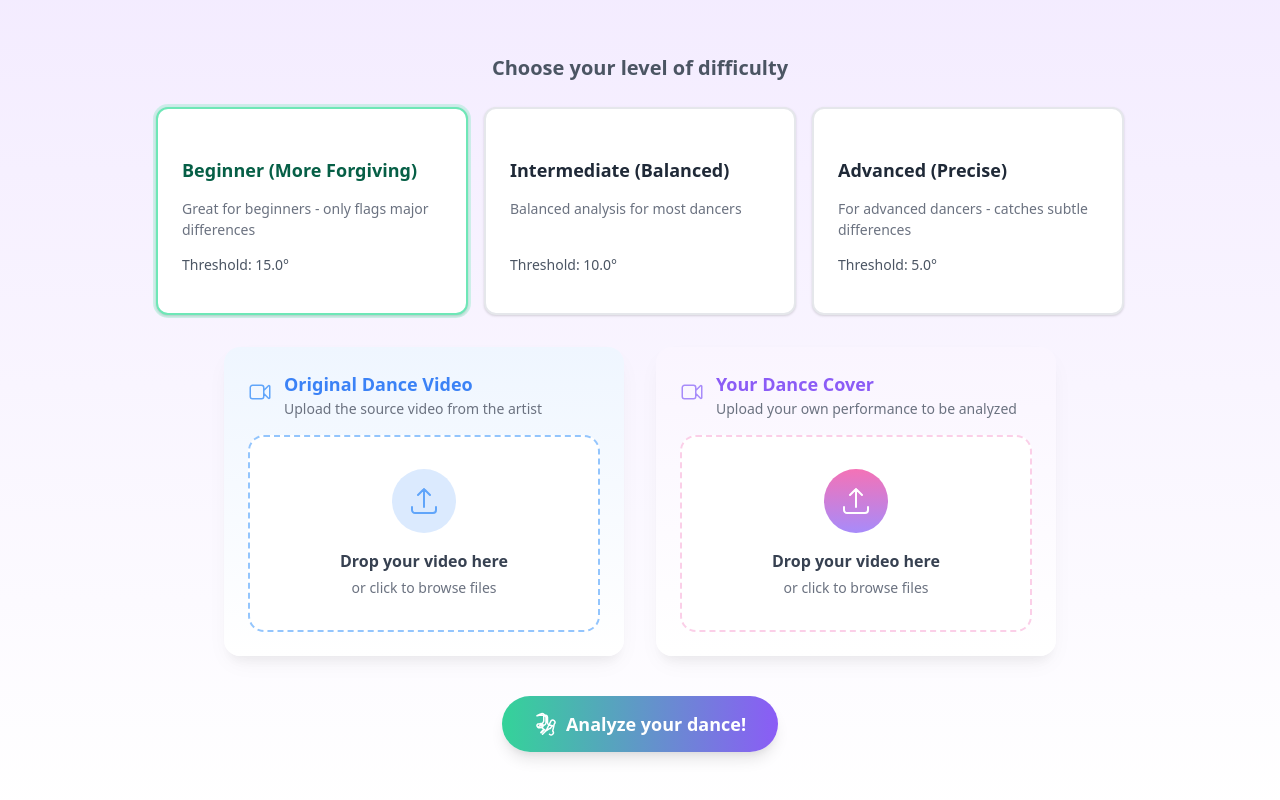
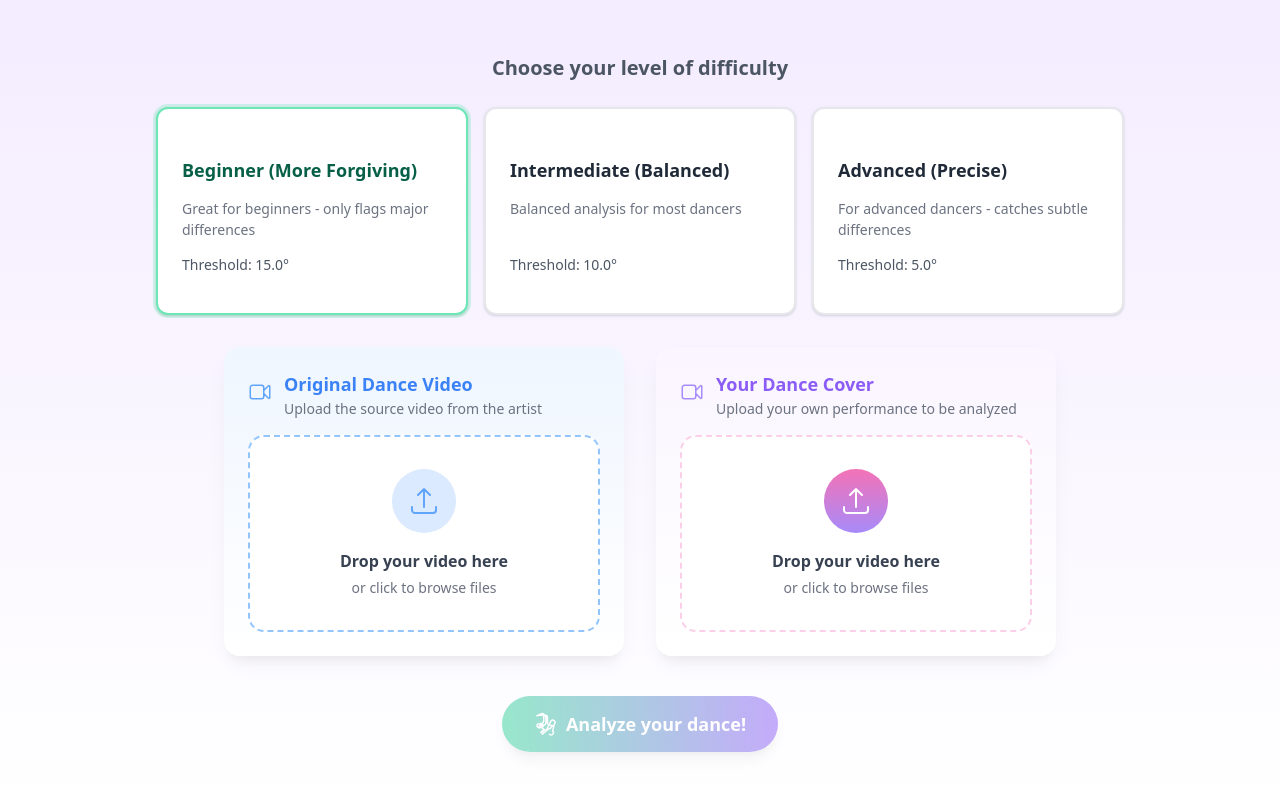
Before and after one commit to JJW68/dance_analysis_frontend, a React (Vite) app: page / in a window 1280 px wide. Shown: the part 260-1060 px from the top of the page. Built offline with nearby package versions, Linux system fonts and the light colour scheme.

Commit message:
ui and ux changes

```diff
--- a/src/components/HomePage.tsx
+++ b/src/components/HomePage.tsx
@@ -1,4 +1,4 @@
-import React, { useState } from "react";
+import React, { useState, useCallback } from "react";
 import type { CSSProperties } from "react";
 import VideoUpload from "./VideoUpload.tsx";
 import { useWindowSize } from "../hooks/useWindowSize.ts";
@@ -12,6 +12,8 @@ interface HomePageProps {
 
 const HomePage = ({ onUpload, onShowHistory }: HomePageProps) => {
   const [selectedDifficulty, setSelectedDifficulty] = useState<Difficulty>('Beginner');
+  const [originalVideo, setOriginalVideo] = useState<File | null>(null);
+  const [coverVideo, setCoverVideo] = useState<File | null>(null);
   const { width } = useWindowSize();
   const isMobile = width ? width < 768 : false;
 
@@ -243,16 +245,26 @@ const HomePage = ({ onUpload, onShowHistory }: HomePageProps) => {
           title="Original Dance Video"
           description="Upload the source video from the artist"
           variant="original"
+          onFileUpload={(file) => setOriginalVideo(file)}
         />
         <VideoUpload
           title="Your Dance Cover"
           description="Upload your own performance to be analyzed"
           variant="cover"
+          onFileUpload={(file) => setCoverVideo(file)}
         />
       </div>
 
     <footer style={footerStyle}>
-      <button style={analyzeButtonStyle} onClick={onUpload}>
+      <button
+        style={{
+          ...analyzeButtonStyle,
+          opacity: (!originalVideo || !coverVideo) ? 0.5 : 1,
+          cursor: (!originalVideo || !coverVideo) ? 'not-allowed' : 'pointer',
+        }}
+        onClick={originalVideo && coverVideo ? onUpload : undefined}
+        disabled={!originalVideo || !coverVideo}
+      >
         <svg style={{ width: '1.5rem', height: '1.5rem' }} xmlns="http://www.w3.org/2000/svg" fill="none" viewBox="0 0 24 24" strokeWidth={1.5} stroke="currentColor">
           <path strokeLinecap="round" strokeLinejoin="round" d="M9.75 3.104v5.714a2.25 2.25 0 01-.659 1.591L5 14.5M9.75 3.104c-.251.037-.502.068-.75.097h-1.5c-.331 0-.658-.025-.968-.074L3 3.75l3.15-1.562C6.532 2.005 7.23 1.5 8.25 1.5c1.02 0 1.718.505 2.118 1.25L12 5.25v5.571a2.25 2.25 0 01-1.5 2.121l-3.5 .875m2.121 4.242-2.121 2.121a.375.375 0 00.53.53l2.121-2.121M12 3.104a2.25 2.25 0 011.5 2.121v5.571a2.25 2.25 0 001.5 2.121l3.5 .875-2.121 2.121a.375.375 0 01-.53.53L12 18.75m-3.5-3.5a2.25 2.25 0 00-3.182-3.182L3.75 12a2.25 2.25 0 003.182 3.182L12 18.75m3.5 3.5a2.25 2.25 0 003.182-3.182L20.25 12a2.25 2.25 0 00-3.182-3.182L12 18.75m0 0l-3.5 3.5" />
         </svg>
--- a/src/components/Keyframes.tsx
+++ b/src/components/Keyframes.tsx
@@ -118,6 +118,7 @@ const Keyframes = ({ keyframes, selectedKeyframe, onSelectKeyframe }: KeyframesP
     fontWeight: 'bold',
     fontSize: '1.125rem',
     marginBottom: '0.25rem',
+    color: '#374151', // Adding explicit color to ensure visibility
   };
 
   const keyframeScoreStyle = (score: number) => ({
--- a/src/components/VideoComparison.tsx
+++ b/src/components/VideoComparison.tsx
@@ -130,7 +130,8 @@ const VideoComparison = ({ selectedKeyframe, isFullScreen, onToggleFullScreen }:
     alignItems: 'center',
     gap: '0.5rem',
     cursor: 'pointer',
-    fontWeight: '500'
+    fontWeight: '500',
+    color: '#374151' // Adding explicit color to ensure visibility
   };
 
   const playButtonStyle = {
--- a/src/components/VideoUpload.tsx
+++ b/src/components/VideoUpload.tsx
@@ -1,4 +1,4 @@
-import React, { useCallback } from 'react';
+import React, { useCallback, useState } from 'react';
 import { useDropzone } from 'react-dropzone';
 import { useWindowSize } from '../hooks/useWindowSize';
 
@@ -6,13 +6,19 @@ interface VideoUploadProps {
   title: string;
   description: string;
   variant: 'original' | 'cover';
+  onFileUpload: (file: File | null) => void;
 }
 
-const VideoUpload = ({ title, description, variant }: VideoUploadProps) => {
+const VideoUpload = ({ title, description, variant, onFileUpload }: VideoUploadProps) => {
+  const [uploadedFile, setUploadedFile] = useState<File | null>(null);
+
   const onDrop = useCallback((acceptedFiles: File[]) => {
-    // Do something with the files
-    console.log(acceptedFiles);
-  }, []);
+    if (acceptedFiles && acceptedFiles.length > 0) {
+      const file = acceptedFiles[0];
+      setUploadedFile(file);
+      onFileUpload(file);
+    }
+  }, [onFileUpload]);
 
   const { getRootProps, getInputProps, isDragActive } = useDropzone({
     onDrop,
@@ -104,6 +110,19 @@ const VideoUpload = ({ title, description, variant }: VideoUploadProps) => {
       </header>
       <div {...getRootProps()} style={dropzoneStyle}>
         <input {...getInputProps()} />
+        {uploadedFile ? (
+          <div>
+            <div style={dropzoneIconContainerStyle}>
+              <svg style={{ width: '2rem', height: '2rem' }} xmlns="http://www.w3.org/2000/svg" fill="none" viewBox="0 0 24 24" strokeWidth={1.5} stroke="currentColor">
+                <path strokeLinecap="round" strokeLinejoin="round" d="M4.5 12.75l6 6 9-13.5" />
+              </svg>
+            </div>
+            <p style={{ fontWeight: 'bold', margin: '0 0 0.25rem 0' }}>File uploaded successfully</p>
+            <p style={{ fontSize: '0.875rem', color: '#6B7280', margin: 0 }}>{uploadedFile.name}</p>
+            <p style={{ fontSize: '0.75rem', color: '#9CA3AF', margin: '0.5rem 0 0 0' }}>Click or drop to replace</p>
+          </div>
+        ) : (
+          <>
             <div style={dropzoneIconContainerStyle}>
               <svg style={{ width: '2rem', height: '2rem' }} xmlns="http://www.w3.org/2000/svg" fill="none" viewBox="0 0 24 24" strokeWidth={1.5} stroke="currentColor">
                 <path strokeLinecap="round" strokeLinejoin="round" d="M3 16.5v2.25A2.25 2.25 0 005.25 21h13.5A2.25 2.25 0 0021 18.75V16.5m-13.5-9L12 3m0 0l4.5 4.5M12 3v13.5" />
@@ -117,6 +136,8 @@ const VideoUpload = ({ title, description, variant }: VideoUploadProps) => {
                 <p style={{ fontSize: '0.875rem', color: '#6B7280', margin: 0 }}>or click to browse files</p>
               </div>
             )}
+          </>
+        )}
       </div>
     </div>
   );
```
Lines whose indentation alone changed are shown as unchanged.
